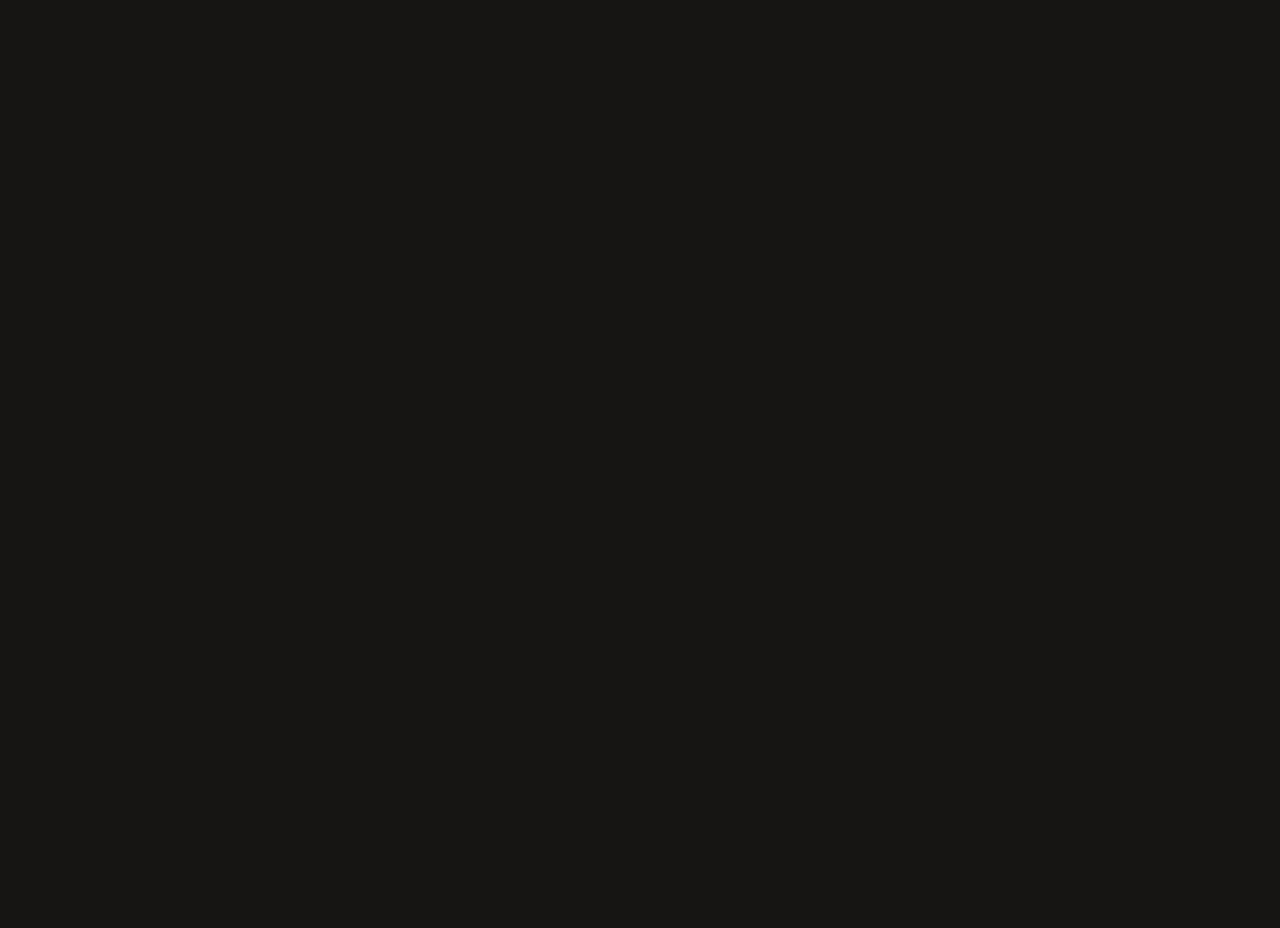
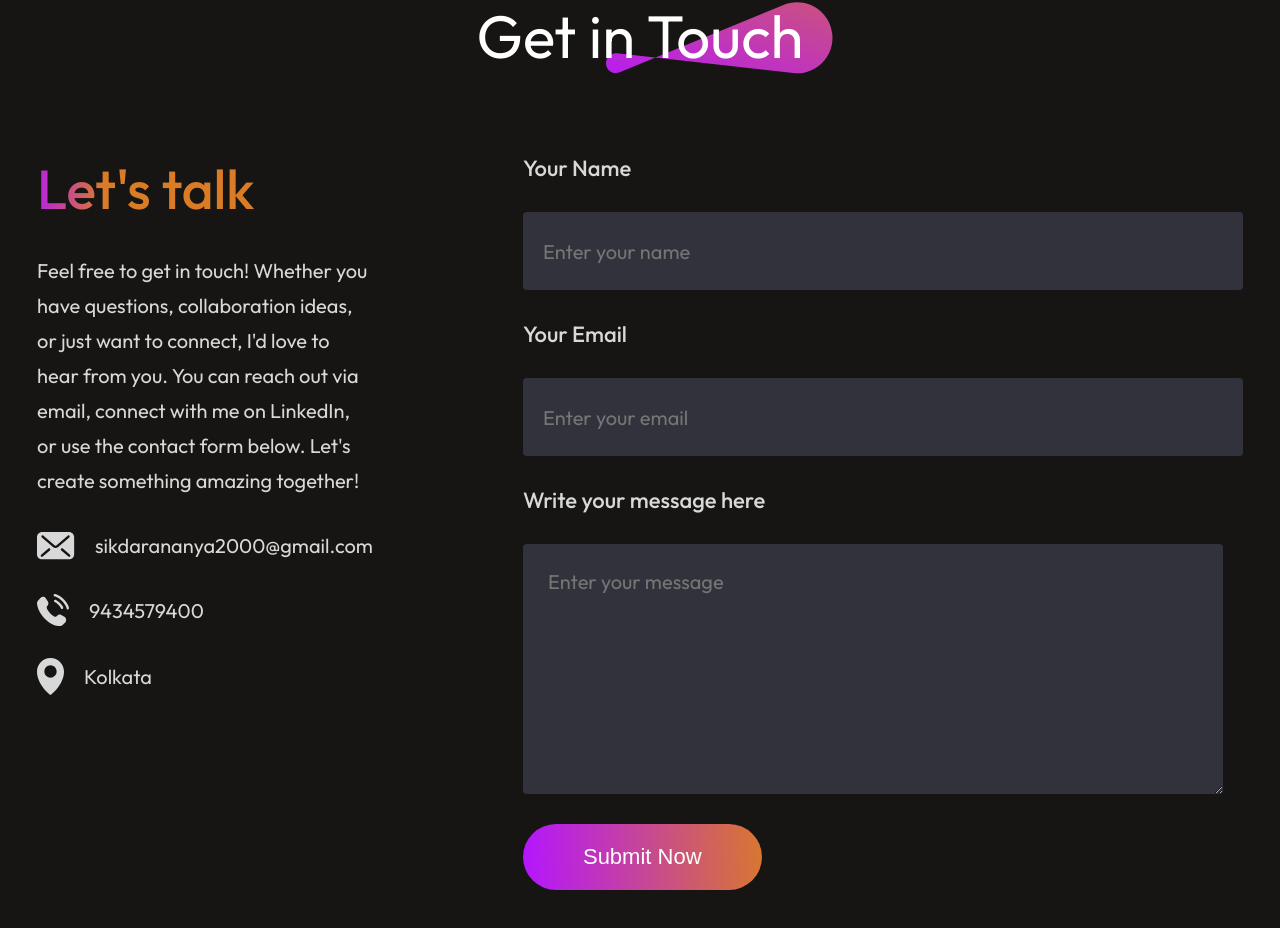
Before and after one commit to sikdarananya/Ananya_Sikdar, a React (Vite) app: page / in a window 1280 px wide. Shown: the part 4832-5760 px from the top of the page. Before the commit the page ends 4750 px from the top, so only its background shows below. Built offline with nearby package versions, Linux system fonts and the light colour scheme.

Commit message:
Contact Section Added

```diff
--- a/src/App.jsx
+++ b/src/App.jsx
@@ -4,6 +4,7 @@
 import About from './Components/About/About'
 import Services from './Components/Services/Services'
 import MyWork from './Components/MyWork/MyWork'
+import Contact from './Components/Contact/Contact'
 
 const App = () => {
   return (
@@ -13,6 +14,7 @@
       <About/>
       <Services/>
       <MyWork/>
+      <Contact/>
     </div>
   )
 }
--- /dev/null
+++ b/src/Components/Contact/Contact.css
@@ -0,0 +1,119 @@
+.contact{
+    display: flex;
+   flex-direction: column;
+   align-items: center;
+   justify-content: center;
+   gap: 80px;
+   margin: 80px 170px;
+}
+
+.contact-title{
+    position: relative;
+}
+
+.contact-title h1{
+    padding: 0px 30px;
+    font-size: 60px;
+    font-weight: 400;
+}
+
+.contact-title img{
+    position: absolute;
+    bottom: 0;
+    right: 0;
+    z-index: -1;
+}
+
+.contact-section{
+    display: flex;
+    gap: 150px;
+}
+
+.contact-left{
+    display: flex;
+    flex-direction: column;
+    gap: 30px;
+}
+
+.contact-left h1{
+    font-size: 55px;
+    font-weight: 500;
+    background: linear-gradient(270deg, #DA7C25 80%, #B923E1 100%);
+    background-clip: text;
+    -webkit-background-clip: text;
+    -webkit-text-fill-color: transparent;
+}
+
+.contact-left p{
+   max-width: 550px;
+   color: #D8D8D8;
+   font-size: 20px;
+   line-height: 35px;
+}
+
+.contact-details{
+    display: flex;
+    flex-direction: column;
+    gap: 30px;
+    color: #D8D8D8;
+    font-size: 22px;
+}
+
+.contact-detail{
+    display: flex;
+    align-items: center;
+    gap: 20px;
+}
+
+.contact-right{
+    display: flex;
+    flex-direction: column;
+    align-items: start;
+    gap: 30px;
+}
+
+.contact-right label{
+    color: #D8D8D8;
+    font-size: 22px;
+    font-weight: 500;
+}
+
+.contact-right input{
+    border: none;
+    width: 700px;
+    height: 78px;
+    padding-left: 20px;
+    border-radius: 4px;
+    background: #32323c;
+    color: #A0A0A0;
+    font-family: 'Outfit';
+    font-size: 20px;
+}
+
+.contact-right textarea{
+    width: 650px;
+    border: none;
+    padding: 25px;
+    border-radius: 4px;
+    background: #32323c;
+    color: #A0A0A0;
+    font-family: 'Outfit';
+    font-size: 20px;
+}
+
+.contact-submit{
+    border: none;
+    color: white;
+    border-radius: 50px;
+    background: linear-gradient(267deg, #DA7C25 -5.09%, #B415FF 100%);
+    font-size: 22px;
+    padding: 20px 60px;
+    margin-bottom: 50px;
+    cursor: pointer;
+    transition: 0.3s;
+}
+
+.contact-submit:hover{
+    transform: scale(1.1);
+    transition: 0.3s;
+}
--- /dev/null
+++ b/src/Components/Contact/Contact.jsx
@@ -0,0 +1,48 @@
+import React from 'react'
+import './Contact.css'
+import theme_pattern from '../../assets/theme_pattern.svg'
+import mail_icon from '../../assets/mail_icon.svg'
+import location_icon from '../../assets/location_icon.svg'
+import call_icon from '../../assets/call_icon.svg'
+
+const Contact = () => {
+  return (
+    <div className='contact'>
+      <div className="contact-title">
+        <h1>Get in Touch</h1>
+        <img src={theme_pattern} alt="" />
+      </div>
+      <div className="contact-section">
+        <div className="contact-left">
+            <h1>Let's talk</h1>
+            <p>Feel free to get in touch! Whether you have questions, collaboration ideas, or just want to connect, I'd love to hear from you. You can reach out via email, connect with me on LinkedIn, or use the contact form below. Let's create something amazing together!</p>
+            <div className="contact-details">
+                <div className="contact-detail">
+                     <img src={mail_icon} alt="" />
+                     <p>sikdarananya2000@gmail.com</p>
+                </div>
+                <div className="contact-detail">
+                    <img src={call_icon} alt="" />
+                    <p>9434579400</p>
+                </div>
+                <div className="contact-detail">
+                    <img src={location_icon} alt="" />
+                    <p>Kolkata</p>
+                </div>
+            </div>
+        </div>
+        <form className="contact-right">
+            <label htmlFor="">Your Name</label>
+            <input type="text" placeholder='Enter your name' name='name' />
+            <label htmlFor="">Your Email</label>
+            <input type="email" placeholder='Enter your email' name='email' />
+            <label htmlFor="">Write your message here</label>
+            <textarea name="message" rows={8} placeholder='Enter your message'></textarea>
+            <button type='submit' className='contact-submit'>Submit Now</button>
+        </form>
+      </div>
+    </div>
+  )
+}
+
+export default Contact
```
